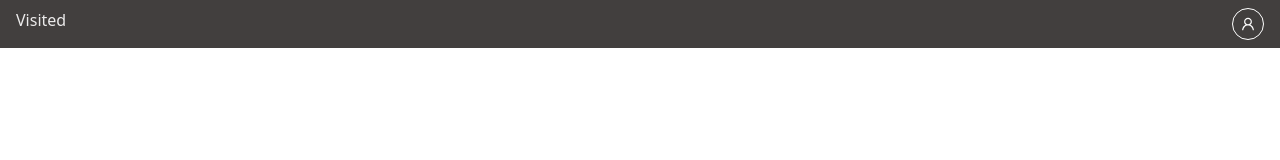
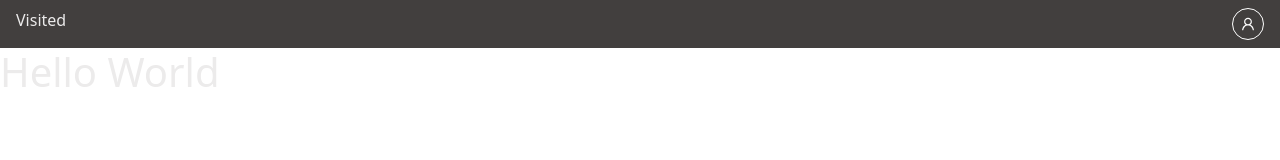
Before and after one commit to EthanHaugh937/Visited, a React (Create React App) app in the folder src/frontend-ts/: page /home in a window 1280 px wide. Shown: the top 160 px of the page. Built offline with nearby package versions, Linux system fonts and the light colour scheme; what @aws-amplify/ui-react, aws-amplify would draw is missing.

Commit message:
Add Basic Routes

```diff
--- a/src/frontend-ts/package.json
+++ b/src/frontend-ts/package.json
@@ -52,6 +52,7 @@
     "aws-cdk": "^2.124.0",
     "aws-cdk-lib": "^2.124.0",
     "constructs": "^10.3.0",
+    "react-router-dom": "^6.22.1",
     "typescript": "^4.0.0"
   }
 }
--- a/src/frontend-ts/src/components/app/App.tsx
+++ b/src/frontend-ts/src/components/app/App.tsx
@@ -1,7 +1,18 @@
 import NavigationHeader from "../navigation_header/navigation-header";
+import { Routes, Route, BrowserRouter } from "react-router-dom";
 
 function App() {
-  return <NavigationHeader />;
+  return (
+    <>
+      <NavigationHeader />
+      <BrowserRouter>
+        <Routes>
+          <Route path="/home" element={<h1>Hello World</h1>} />
+          <Route path="/nothome" element={<h1>Goodbye World</h1>} />
+        </Routes>
+      </BrowserRouter>
+    </>
+  );
 }
 
 export default App;
```
Also changed, not shown: 1 other file (tests, documents, lock files or other folders).
